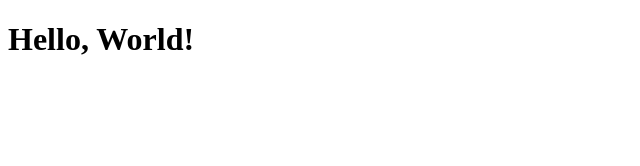
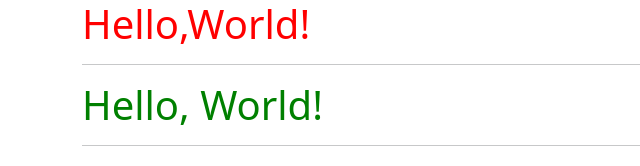
Before and after one commit to Takuya-ops/quiz_app, a React app: page / in a window 1280 px wide. Shown: the whole page, without its empty margins (0-640 px from the left). Built offline with nearby package versions, Linux system fonts and the light colour scheme.

Commit message:
text msg change from hard_coding to props

```diff
--- a/public/index.html
+++ b/public/index.html
@@ -10,21 +10,9 @@
       content="Web site created using create-react-app"
     />
     <link rel="apple-touch-icon" href="%PUBLIC_URL%/logo192.png" />
-    <!--
-      manifest.json provides metadata used when your web app is installed on a
-      user's mobile device or desktop. See https://developers.google.com/web/fundamentals/web-app-manifest/
-    -->
     <link rel="manifest" href="%PUBLIC_URL%/manifest.json" />
-    <!--
-      Notice the use of %PUBLIC_URL% in the tags above.
-      It will be replaced with the URL of the `public` folder during the build.
-      Only files inside the `public` folder can be referenced from the HTML.
-
-      Unlike "/favicon.ico" or "favicon.ico", "%PUBLIC_URL%/favicon.ico" will
-      work correctly both with client-side routing and a non-root public URL.
-      Learn how to configure a non-root public URL by running `npm run build`.
-    -->
     <title>React App</title>
+    <link href="https://cdn.jsdelivr.net/npm/bootstrap@5.3.0/dist/css/bootstrap.min.css" rel="stylesheet" integrity="sha384-9ndCyUaIbzAi2FUVXJi0CjmCapSmO7SnpJef0486qhLnuZ2cdeRhO02iuK6FUUVM" crossorigin="anonymous">
   </head>
   <body>
     <noscript>You need to enable JavaScript to run this app.</noscript>
--- /dev/null
+++ b/src/AppClass.css
@@ -0,0 +1,3 @@
+.h1-red {
+  color:red
+}
--- a/src/AppClass.js
+++ b/src/AppClass.js
@@ -1,9 +1,10 @@
 import React, {Component} from "react";
+import "./AppClass.css";
 
 export default class AppClass extends Component {
   render() {
     return (
-      <h1>Hello, World!</h1>
+      <h1 className="h1-red">{this.props.msg}</h1>
     )
   }
 }
--- /dev/null
+++ b/src/HelloWorld.css
@@ -0,0 +1,3 @@
+.h1-green {
+  color:green
+}
--- /dev/null
+++ b/src/HelloWorld.js
@@ -0,0 +1,14 @@
+import React, { Fragment } from "react";
+import "./HelloWorld.css";
+
+function HelloWorld(props) {
+  return (
+    <Fragment>
+      <hr/>
+      <h1 className="h1-green">{props.msg}</h1>
+      <hr/>
+    </Fragment>
+  )
+}
+
+export default HelloWorld;
--- a/src/index.js
+++ b/src/index.js
@@ -1,10 +1,18 @@
 import React from 'react';
 import ReactDOM from 'react-dom/client';
 import AppClass from './AppClass';
+import HelloWorld from './HelloWorld';
 
 const root = ReactDOM.createRoot(document.getElementById('root'));
 root.render(
   <React.StrictMode>
-    <AppClass />
+    <div className='container'>
+      <div className='row'>
+        <div className='col'>
+          <AppClass msg="Hello,World!"/>
+          <HelloWorld msg="Hello, World!"/>
+        </div>
+      </div>
+    </div>
   </React.StrictMode>
 );
```
